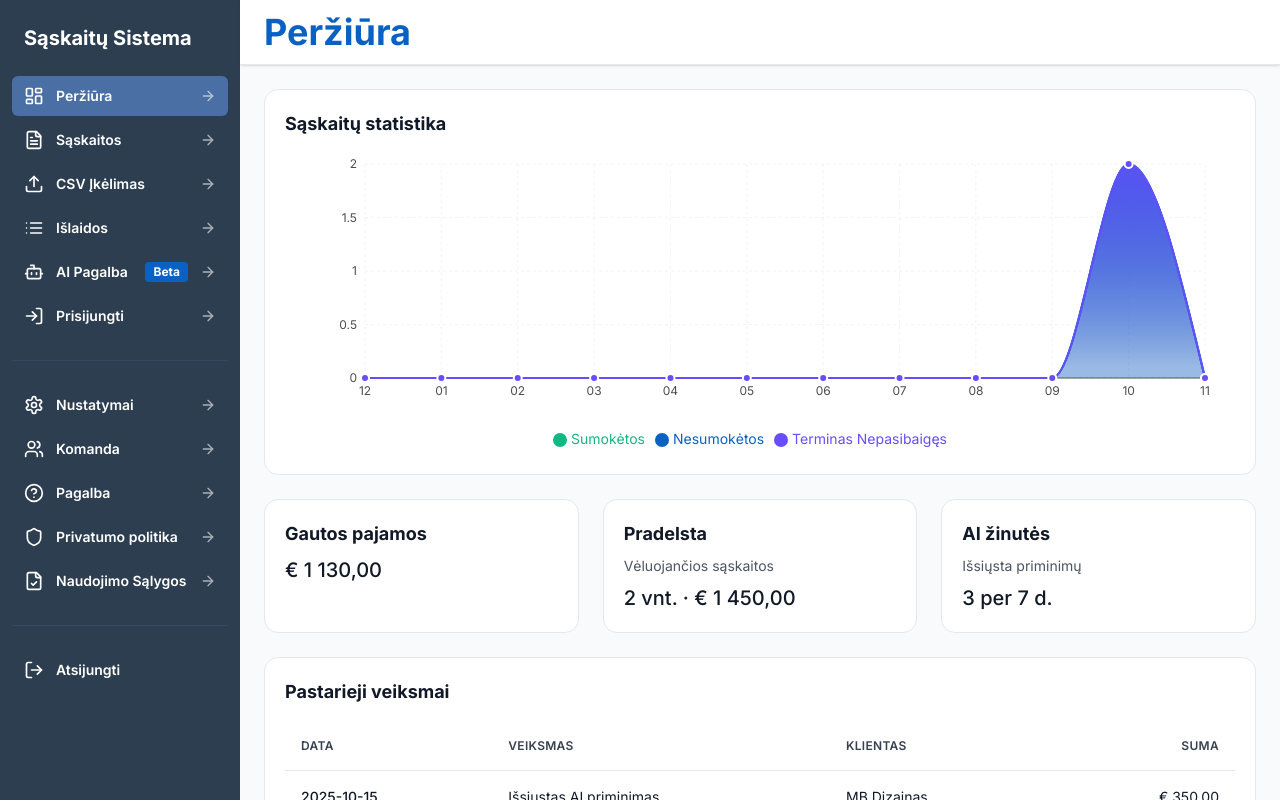
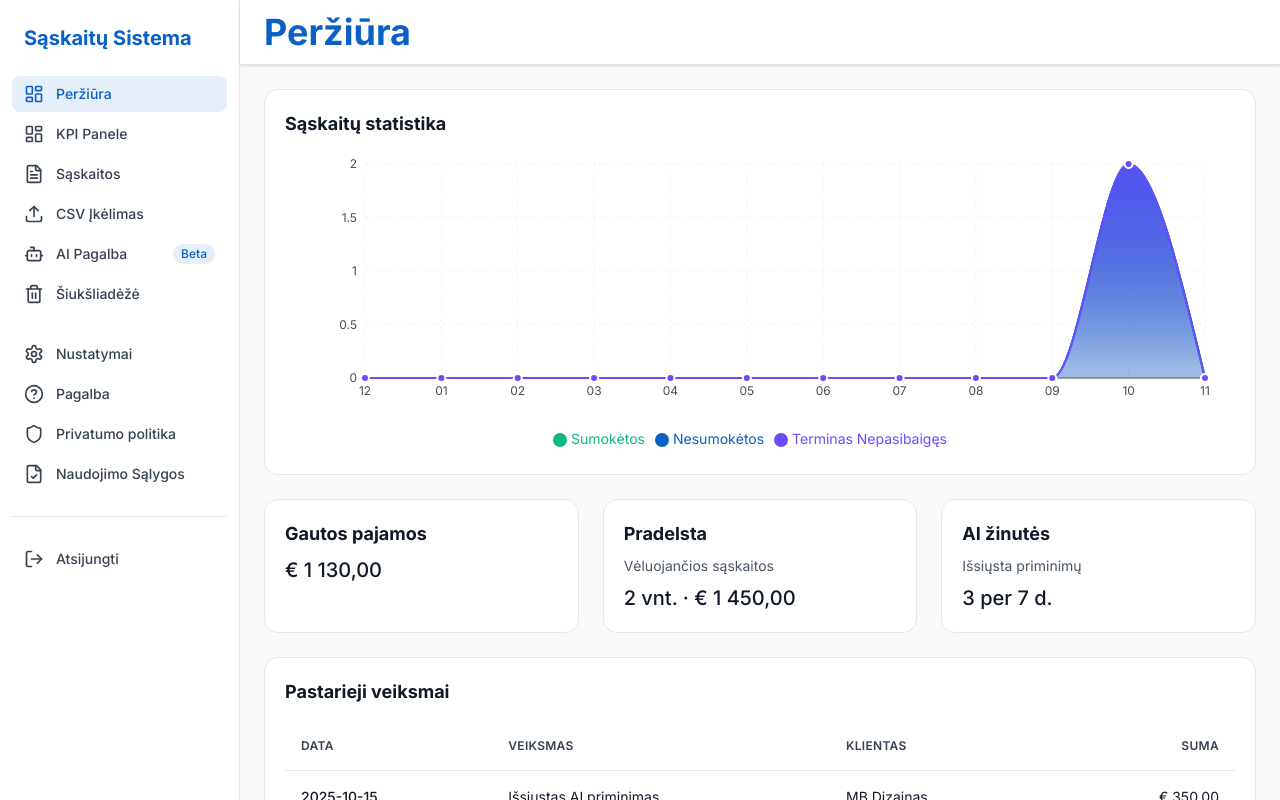
Before and after one commit to arunasjusas/figma, a React (Vite) app: page /login in a window 1280 px wide. Both pictures are taken after typing "name@example.com", "Sample123" into the empty fields and a click on the button "Prisijungti". Shown: the top 800 px of the page. Built offline with nearby package versions, Linux system fonts and the light colour scheme.

Commit message:
revert: restore sidebar to original white theme design

```diff
--- a/src/components/layout/Sidebar.tsx
+++ b/src/components/layout/Sidebar.tsx
@@ -9,10 +9,7 @@ import {
   Shield,
   FileCheck,
   LogOut,
-  Users,
-  List,
-  ArrowRight,
-  LogIn
+  Trash2
 } from 'lucide-react';
 import { cn } from '@/lib/utils';
 import { useAuthStore } from '@/store/authStore';
@@ -31,7 +28,7 @@ interface NavSection {
 
 /**
  * Sidebar navigation component
- * Dark theme matching the design with proper colors, positions, and styling
+ * Shows main app navigation with icons and labels in Lithuanian
  */
 export function Sidebar() {
   const location = useLocation();
@@ -41,17 +38,16 @@ export function Sidebar() {
     {
       items: [
         { label: 'Peržiūra', path: '/dashboard', icon: <LayoutDashboard className="w-5 h-5" /> },
+        { label: 'KPI Panele', path: '/kpi-panel', icon: <LayoutDashboard className="w-5 h-5" /> },
         { label: 'Sąskaitos', path: '/invoices', icon: <FileText className="w-5 h-5" /> },
         { label: 'CSV Įkėlimas', path: '/csv-upload', icon: <Upload className="w-5 h-5" /> },
-        { label: 'Išlaidos', path: '/expenses', icon: <List className="w-5 h-5" /> },
         { label: 'AI Pagalba', path: '/ai-help', icon: <Bot className="w-5 h-5" />, badge: 'Beta' },
-        { label: 'Prisijungti', path: '/login', icon: <LogIn className="w-5 h-5" /> },
+        { label: 'Šiukšliadėžė', path: '/recycle-bin', icon: <Trash2 className="w-5 h-5" /> },
       ],
     },
     {
       items: [
         { label: 'Nustatymai', path: '/settings', icon: <Settings className="w-5 h-5" /> },
-        { label: 'Komanda', path: '/team', icon: <Users className="w-5 h-5" /> },
         { label: 'Pagalba', path: '/help', icon: <HelpCircle className="w-5 h-5" /> },
         { label: 'Privatumo politika', path: '/privacy', icon: <Shield className="w-5 h-5" /> },
         { label: 'Naudojimo Sąlygos', path: '/terms', icon: <FileCheck className="w-5 h-5" /> },
@@ -64,53 +60,49 @@ export function Sidebar() {
   };
 
   return (
-    <aside className="fixed left-0 top-0 h-screen w-60 bg-[#2C3E50] overflow-y-auto scrollbar-hide">
+    <aside className="fixed left-0 top-0 h-screen w-60 bg-white border-r border-neutral-border overflow-y-auto scrollbar-hide">
       <div className="p-6">
-        <h1 className="text-xl font-bold text-white">Sąskaitų Sistema</h1>
+        <h1 className="text-xl font-bold text-primary">Sąskaitų Sistema</h1>
       </div>
 
       <nav className="px-3 pb-6">
         {navSections.map((section, sectionIndex) => (
-          <div key={sectionIndex} className={cn(sectionIndex > 0 && 'mt-6 pt-6 border-t border-[#34495E]')}>
+          <div key={sectionIndex} className="mb-6">
             {section.title && (
-              <h3 className="px-3 mb-2 text-xs font-semibold text-gray-400 uppercase tracking-wider">
+              <h3 className="px-3 mb-2 text-xs font-semibold text-gray-500 uppercase tracking-wider">
                 {section.title}
               </h3>
             )}
             <ul className="space-y-1">
-              {section.items.map((item) => {
-                const active = isActive(item.path);
-                return (
+              {section.items.map((item) => (
                 <li key={item.path}>
                   <Link
                     to={item.path}
                     className={cn(
-                        'flex items-center gap-3 px-3 py-2.5 rounded-md text-sm font-semibold transition-colors relative',
-                        active
-                          ? 'bg-[#4A6FA5] text-white'
-                          : 'text-white hover:bg-[#34495E]'
+                      'flex items-center gap-3 px-3 py-2 rounded-lg text-sm font-medium transition-colors',
+                      isActive(item.path)
+                        ? 'bg-primary/10 text-primary'
+                        : 'text-gray-700 hover:bg-gray-100'
                     )}
                   >
-                      <span className="flex-shrink-0">{item.icon}</span>
+                    {item.icon}
                     <span className="flex-1">{item.label}</span>
                     {item.badge && (
-                        <span className="px-2 py-0.5 text-xs font-bold bg-[#0A61C4] text-white rounded">
+                      <span className="px-2 py-0.5 text-xs bg-primary/10 text-primary rounded-full">
                         {item.badge}
                       </span>
                     )}
-                      <ArrowRight className="w-4 h-4 flex-shrink-0 opacity-60" />
                   </Link>
                 </li>
-                );
-              })}
+              ))}
             </ul>
           </div>
         ))}
 
-        <div className="mt-6 pt-6 border-t border-[#34495E]">
+        <div className="mt-6 pt-6 border-t border-neutral-border">
           <button
             onClick={logout}
-            className="flex items-center gap-3 w-full px-3 py-2.5 rounded-md text-sm font-semibold text-white hover:bg-[#34495E] transition-colors"
+            className="flex items-center gap-3 w-full px-3 py-2 rounded-lg text-sm font-medium text-gray-700 hover:bg-gray-100 transition-colors"
           >
             <LogOut className="w-5 h-5" />
             <span>Atsijungti</span>
```
Lines whose indentation alone changed are shown as unchanged.
